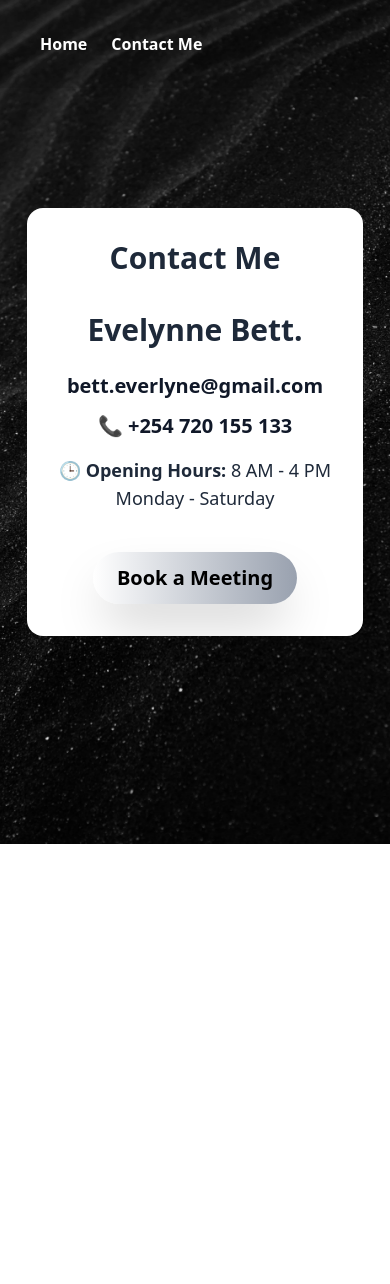
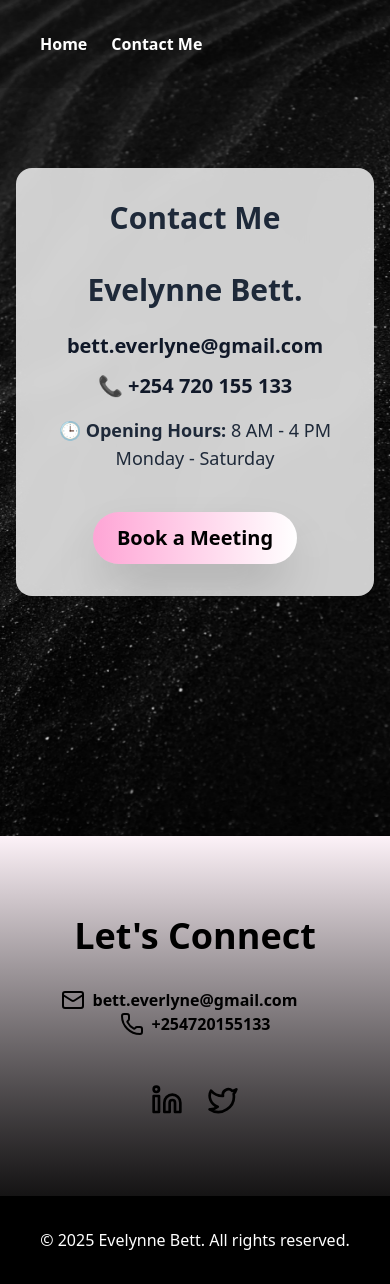
Before and after one commit to Raymondsang/Portfolio-website1, a React (Vite) app: page /contact in a window 390 px wide. Before the commit the page ends 844 px from the top, so only its background shows below. Built offline with nearby package versions, Linux system fonts and the light colour scheme.

Commit message:
changes to contact page

```diff
--- a/src/App.jsx
+++ b/src/App.jsx
@@ -12,7 +12,6 @@ function App() {
       <Routes>
         <Route path="/" element={<LandingPage />} />
         <Route path="/contact" element={<Contact />} />
-        <Route path="*" element={<h1>404 Not Found</h1>} />
       </Routes>
     </Router>
   );
--- a/src/Components/Contact.jsx
+++ b/src/Components/Contact.jsx
@@ -4,14 +4,15 @@ import { Phone, Mail, FileText, Layout, Users, PenTool, Linkedin, Twitter } from
 
 const Contact = () => {
   return (
-    <div className="relative min-h-screen flex flex-col items-center justify-center bg-pink-50">
-
+    <div className="min-h-screen flex flex-col bg-pink-50">
+      {/* Background Image */}
       <div
-        className="absolute inset-0 bg-cover bg-center bg-no-repeat"
-        style={{ backgroundImage: "url('/Images/Wallpaper.jpg')" }}
+        className="fixed inset-0 bg-cover bg-center bg-no-repeat"
+        style={{ backgroundImage: "url('/Images/Wallpaper.jpg')", zIndex: 0 }}
       />
 
-      <nav className="absolute top-0 left-0 w-full z-50 bg-black/10">
+      {/* Navigation */}
+      <nav className="relative z-10 w-full bg-black/10">
         <div className="container mx-auto px-6 py-4 flex justify-between items-center">
           <div className="space-x-6 m-4">
             <Link
@@ -30,9 +31,9 @@ const Contact = () => {
         </div>
       </nav>
 
-      <div className="">
-
-        <div className="relative z-10 bg-white backdrop-blur-sm p-8 sm:p-10 rounded-2xl shadow-xl text-center max-w-md w-full">
+      {/* Main Content */}
+      <div className="relative z-10 flex-grow flex items-center justify-center mt-20">
+        <div className="relative bg-white/80 backdrop-blur-sm p-8 sm:p-10 rounded-2xl shadow-xl text-center max-w-md w-full mx-4">
           <h2 className="text-3xl font-bold text-gray-800 mb-6">
             Contact Me <br /> <br />
             Evelynne Bett.
@@ -41,14 +42,14 @@ const Contact = () => {
           <p className="text-xl font-semibold text-gray-900">
             <a
               href="mailto:bett.everlyne@gmail.com"
-              className="hover:text-pink-600"
+              className="hover:text-pink-600 transition duration-300"
             >
               bett.everlyne@gmail.com
             </a>
           </p>
           <p className="text-xl font-semibold text-gray-900 mt-3">
             📞{" "}
-            <a href="tel:+254720155133" className="hover:text-pink-600">
+            <a href="tel:+254720155133" className="hover:text-pink-600 transition duration-300">
               +254 720 155 133
             </a>
           </p>
@@ -57,18 +58,59 @@ const Contact = () => {
             Saturday
           </p>
 
-
           <a
             href="https://calendly.com/raysang98/30min"
             target="_blank"
             rel="noopener noreferrer"
-            className="text-xl inline-block mt-10 bg-gradient-to-r from-white/70 to-gray-400 hover: text-black font-black px-6 py-3 rounded-full shadow-2xl hover:from-pink-200 hover:to-white/70 transition-all duration-300"
+            className="text-xl inline-block mt-10 bg-gradient-to-r from-pink-300 to-white hover:from-white hover:to-pink-300 text-black font-black px-6 py-3 rounded-full shadow-2xl transition-all duration-300"
           >
             Book a Meeting
           </a>
         </div>
       </div>
 
+      {/* Footer Section */}
+      <div className="relative z-10 mt-60">
+        <div className="bg-gradient-to-b from-pink-50 to-black pt-20">
+          <div className="container mx-auto px-6">
+            <div className="max-w-4xl mx-auto text-center">
+              <h2 className="text-4xl font-bold mb-8 text-black">
+                Let's Connect
+              </h2>
+              <div className="flex flex-wrap justify-center space-x-8 mb-12">
+                <a
+                  href="mailto:bett.everlyne@gmail.com"
+                  className="flex items-center space-x-2 text-black font-black hover:text-pink-500 transition"
+                >
+                  <Mail className="w-6 h-6" />
+                  <span>bett.everlyne@gmail.com</span>
+                </a>
+                <a
+                  href="tel:+254720155133"
+                  className="flex items-center space-x-2 text-black hover:text-pink-500 transition font-black"
+                >
+                  <Phone className="w-6 h-6" />
+                  <span>+254720155133</span>
+                </a>
+              </div>
+              <div className="flex justify-center space-x-6">
+                <a href="#" className="text-black hover:text-pink-500 transition">
+                  <Linkedin className="w-8 h-8" />
+                </a>
+                <a href="#" className="text-black hover:text-pink-500 transition">
+                  <Twitter className="w-8 h-8" />
+                </a>
+              </div>
+            </div>
+          </div>
+
+          <footer className="bg-black text-white py-8 mt-20">
+            <div className="container mx-auto px-6 text-center">
+              <p>© 2025 Evelynne Bett. All rights reserved.</p>
+            </div>
+          </footer>
+        </div>
+      </div>
     </div>
   );
 };
```
